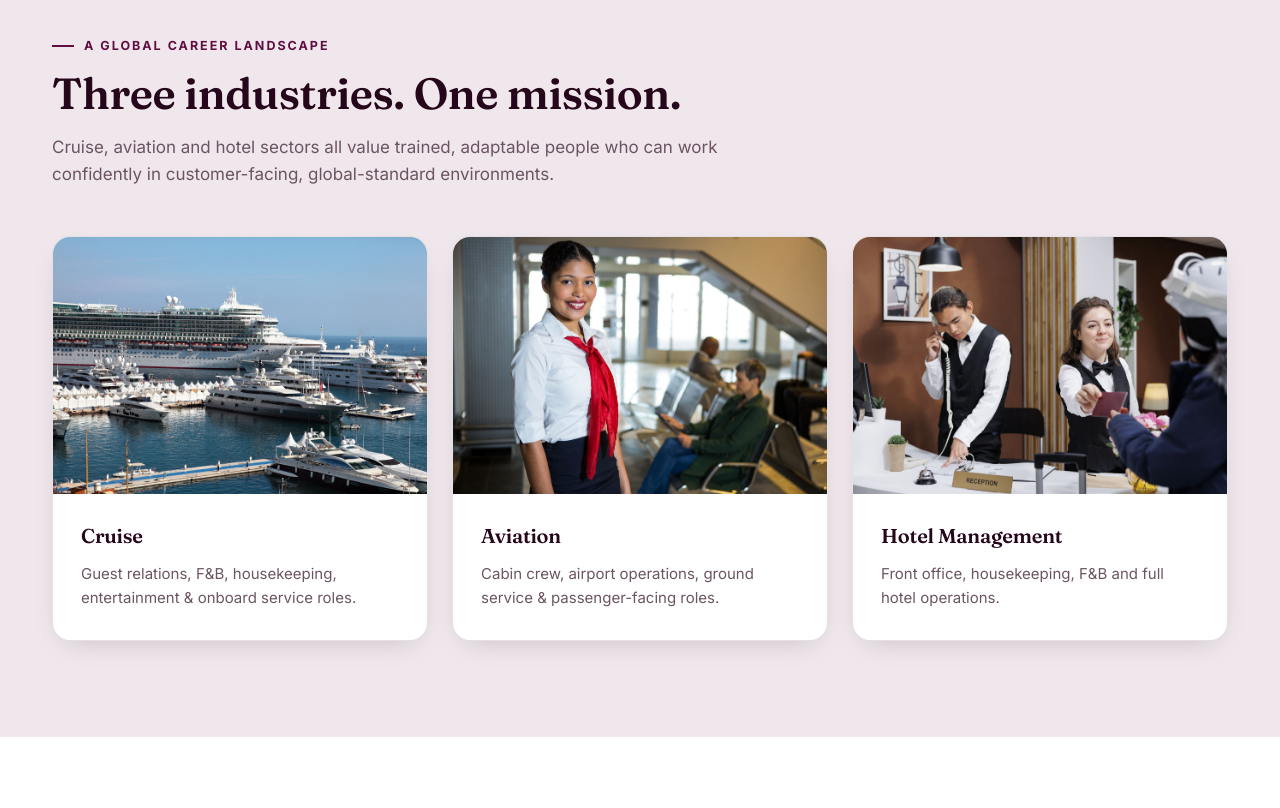
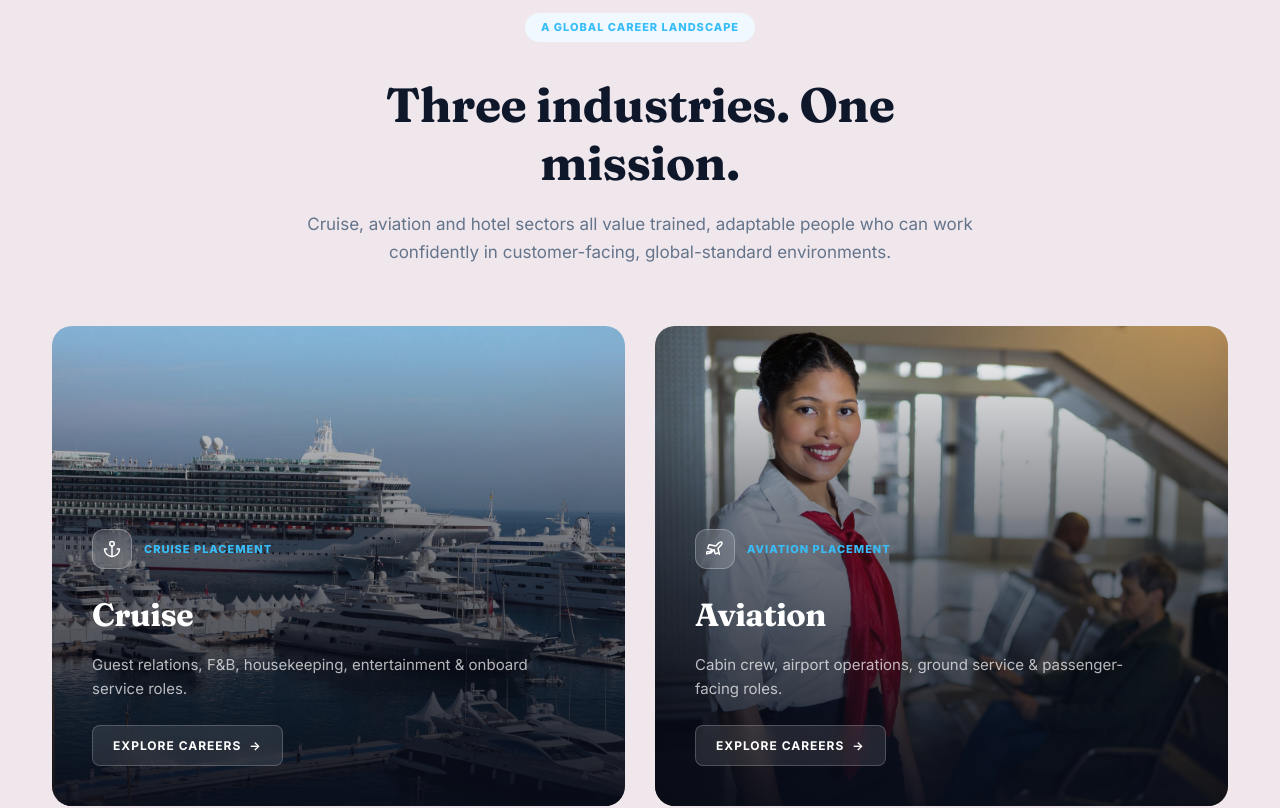
Before and after one commit to redsandigitals45/ecofusion, a React (Vite) app: page / in a window 1280 px wide. Shown: the part 980-1788 px from the top of the page. Built offline with nearby package versions, Linux system fonts and the light colour scheme.

Commit message:
feat: updated the global career section

```diff
--- a/src/assets/css/style.css
+++ b/src/assets/css/style.css
@@ -1350,3 +1350,129 @@ section {
     transform: translateX(calc(-50% - 30px));
   }
 }
+
+/* IMMERSIVE CARDS SECTION */
+.immersive-cards-grid {
+  display: grid;
+  grid-template-columns: repeat(2, 1fr);
+  gap: 30px;
+  margin-top: 40px;
+}
+
+.immersive-card {
+  position: relative;
+  min-height: 480px;
+  border-radius: 20px;
+  overflow: hidden;
+  display: flex;
+  flex-direction: column;
+  justify-content: flex-end;
+  /* content pushed to bottom */
+  padding: 40px;
+}
+
+.immersive-card .ic-bg {
+  position: absolute;
+  inset: 0;
+  width: 100%;
+  height: 100%;
+  object-fit: cover;
+  z-index: 0;
+  transition: transform 0.6s cubic-bezier(0.2, 0.8, 0.2, 1);
+}
+
+.immersive-card:hover .ic-bg {
+  transform: scale(1.08);
+}
+
+.ic-overlay {
+  position: absolute;
+  inset: 0;
+  background: linear-gradient(180deg, rgba(8, 12, 24, 0) 0%, rgba(8, 12, 24, 0.5) 40%, rgba(8, 12, 24, 0.95) 100%);
+  z-index: 1;
+}
+
+.ic-badge {
+  position: relative;
+  z-index: 2;
+  display: inline-flex;
+  align-items: center;
+  gap: 12px;
+  color: #38bdf8;
+  /* Lighter primary blue from image */
+  font-size: 11px;
+  font-weight: 800;
+  letter-spacing: 1px;
+  text-transform: uppercase;
+  margin-bottom: 20px;
+}
+
+.ic-icon {
+  background: rgba(255, 255, 255, 0.15);
+  border: 1px solid rgba(255, 255, 255, 0.25);
+  width: 40px;
+  height: 40px;
+  border-radius: 12px;
+  display: flex;
+  align-items: center;
+  justify-content: center;
+  color: #fff;
+  font-size: 18px;
+  backdrop-filter: blur(8px);
+  transition: background-color 0.4s ease, border-color 0.4s ease;
+}
+
+.immersive-card:hover .ic-icon {
+  background-color: #38bdf8;
+  border-color: #38bdf8;
+}
+
+.ic-content {
+  position: relative;
+  z-index: 2;
+}
+
+.ic-content h3 {
+  color: #fff;
+  font-size: 32px;
+  font-weight: 800;
+  margin-bottom: 12px;
+  letter-spacing: -0.5px;
+}
+
+.ic-content p {
+  color: rgba(255, 255, 255, 0.7);
+  font-size: 15px;
+  line-height: 1.6;
+  margin-bottom: 24px;
+  max-width: 90%;
+}
+
+.ic-btn {
+  display: inline-flex;
+  align-items: center;
+  gap: 8px;
+  background: rgba(255, 255, 255, 0.1);
+  border: 1px solid rgba(255, 255, 255, 0.2);
+  backdrop-filter: blur(8px);
+  color: #fff;
+  font-size: 12px;
+  font-weight: 700;
+  letter-spacing: 1px;
+  text-transform: uppercase;
+  padding: 10px 20px;
+  border-radius: 8px;
+  transition: background 0.3s ease;
+  text-decoration: none;
+}
+
+.ic-btn:hover {
+  background: rgba(255, 255, 255, 0.2);
+  color: #fff;
+}
+
+@media (max-width: 900px) {
+  .immersive-cards-grid {
+    grid-template-columns: 1fr;
+  }
+}
--- a/src/pages/Home.jsx
+++ b/src/pages/Home.jsx
@@ -14,7 +14,7 @@ export default function Home() {
                         <p className="lede" style={{ color: 'rgba(255,255,255,0.85)' }}>Ecofusion Outsourcing places and prepares talent for careers at sea, in the air, and across the world's hotels — one guided pathway from training to placement.</p>
 
                         <div className="hero-actions">
-                            <Link to="/contact" className="btn btn-primary" style={{ background: '#fff', color: 'var(--blue)' }}>Start Your Career</Link>
+                            <Link to="/contact" className="btn btn-primary" style={{ background: 'var(--maroon, #5c0f38)', color: '#fff', border: 'none' }}>Start Your Career</Link>
                             <Link to="/about" className="btn" style={{ background: 'rgba(255,255,255,0.15)', color: '#fff', border: '1px solid rgba(255,255,255,0.3)', backdropFilter: 'blur(8px)' }}>How It Works</Link>
                         </div>
                     </div>
@@ -74,33 +74,57 @@ export default function Home() {
             </section>
 
             {/* THREE INDUSTRIES */}
-            <section className="section on-rose">
+            <section className="section on-rose" style={{ paddingTop: '80px', paddingBottom: '80px' }}>
                 <div className="container">
-                    <div className="section-head">
-                        <span className="eyebrow">A Global Career Landscape</span>
-                        <h2>Three industries. One mission.</h2>
-                        <p>Cruise, aviation and hotel sectors all value trained, adaptable people who can work confidently in customer-facing, global-standard environments.</p>
+                    <div className="section-head" style={{ textAlign: 'center', maxWidth: '700px', margin: '0 auto 60px' }}>
+                        <span className="eyebrow" style={{ color: '#38bdf8', padding: '6px 16px', background: '#f0f9ff', borderRadius: '99px', display: 'inline-block', marginBottom: '20px', fontWeight: '800', fontSize: '11px', letterSpacing: '1px', textTransform: 'uppercase' }}>A Global Career Landscape</span>
+                        <h2 style={{ fontSize: 'clamp(36px, 4vw, 48px)', fontWeight: '800', lineHeight: '1.2', marginBottom: '20px', color: '#0f172a' }}>Three industries. One mission.</h2>
+                        <p style={{ fontSize: '17px', color: '#64748b', lineHeight: '1.6' }}>Cruise, aviation and hotel sectors all value trained, adaptable people who can work confidently in customer-facing, global-standard environments.</p>
                     </div>
-                    <div className="grid grid-3">
-                        <div className="media-card reveal">
-                            <div className="media"><img src="/assets/img/hero-cruise.jpg" alt="Cruise ship at sea" /></div>
-                            <div className="body">
+
+                    <div className="grid immersive-cards-grid reveal stagger-group">
+                        <div className="immersive-card">
+                            <img className="ic-bg" src="/assets/img/hero-cruise.jpg" alt="" />
+                            <div className="ic-overlay"></div>
+                            <div className="ic-content">
+                                <div className="ic-badge">
+                                    <span className="ic-icon">
+                                        <svg xmlns="http://www.w3.org/2000/svg" width="18" height="18" viewBox="0 0 24 24" fill="none" stroke="currentColor" strokeWidth="2" strokeLinecap="round" strokeLinejoin="round"><circle cx="12" cy="5" r="3" /><line x1="12" y1="22" x2="12" y2="8" /><path d="M5 12H2a10 10 0 0 0 20 0h-3" /></svg>
+                                    </span> CRUISE PLACEMENT
+                                </div>
                                 <h3>Cruise</h3>
                                 <p>Guest relations, F&amp;B, housekeeping, entertainment &amp; onboard service roles.</p>
+                                <Link to="/services/cruise" className="ic-btn">EXPLORE CAREERS <span>→</span></Link>
                             </div>
                         </div>
-                        <div className="media-card reveal">
-                            <div className="media"><img src="/assets/img/hero-aviation.jpg" alt="Cabin crew member at an airport terminal" /></div>
-                            <div className="body">
+
+                        <div className="immersive-card">
+                            <img className="ic-bg" src="/assets/img/hero-aviation.jpg" alt="" />
+                            <div className="ic-overlay"></div>
+                            <div className="ic-content">
+                                <div className="ic-badge">
+                                    <span className="ic-icon">
+                                        <svg xmlns="http://www.w3.org/2000/svg" width="18" height="18" viewBox="0 0 24 24" fill="none" stroke="currentColor" strokeWidth="2" strokeLinecap="round" strokeLinejoin="round"><path d="M17.8 19.2 16 11l3.5-3.5C21 6 21.5 4 21 3c-1-.5-3 0-4.5 1.5L13 8 4.8 6.2c-.5-.1-.9.2-1.1.7l-1.2 3.6c-.1.4.2.9.7 1l4.8 1.1L5 16l-2.8-.5c-.5-.1-.9.2-1.1.7l-.5 1.5c-.1.4.3.9.8.8l4.8-1 4.7-4.7 1.1 4.8c.1.5.6.8 1 .7l3.6-1.2c.5-.2.8-.6.7-1.1Z" /></svg>
+                                    </span> AVIATION PLACEMENT
+                                </div>
                                 <h3>Aviation</h3>
                                 <p>Cabin crew, airport operations, ground service &amp; passenger-facing roles.</p>
+                                <Link to="/services/aviation" className="ic-btn">EXPLORE CAREERS <span>→</span></Link>
                             </div>
                         </div>
-                        <div className="media-card reveal">
-                            <div className="media"><img src="/assets/img/hero-hospitality.jpg" alt="Hotel reception staff assisting a guest" /></div>
-                            <div className="body">
+
+                        <div className="immersive-card span-last">
+                            <img className="ic-bg" src="/assets/img/hero-hospitality.jpg" alt="" />
+                            <div className="ic-overlay"></div>
+                            <div className="ic-content">
+                                <div className="ic-badge">
+                                    <span className="ic-icon">
+                                        <svg xmlns="http://www.w3.org/2000/svg" width="18" height="18" viewBox="0 0 24 24" fill="none" stroke="currentColor" strokeWidth="2" strokeLinecap="round" strokeLinejoin="round"><rect x="4" y="2" width="16" height="20" rx="2" ry="2" /><path d="M9 22v-4h6v4" /><path d="M8 6h.01" /><path d="M16 6h.01" /><path d="M12 6h.01" /><path d="M12 10h.01" /><path d="M12 14h.01" /><path d="M16 10h.01" /><path d="M16 14h.01" /><path d="M8 10h.01" /><path d="M8 14h.01" /></svg>
+                                    </span> HOSPITALITY PLACEMENT
+                                </div>
                                 <h3>Hotel Management</h3>
                                 <p>Front office, housekeeping, F&amp;B and full hotel operations.</p>
+                                <Link to="/services/hospitality" className="ic-btn">EXPLORE CAREERS <span>→</span></Link>
                             </div>
                         </div>
                     </div>
```
